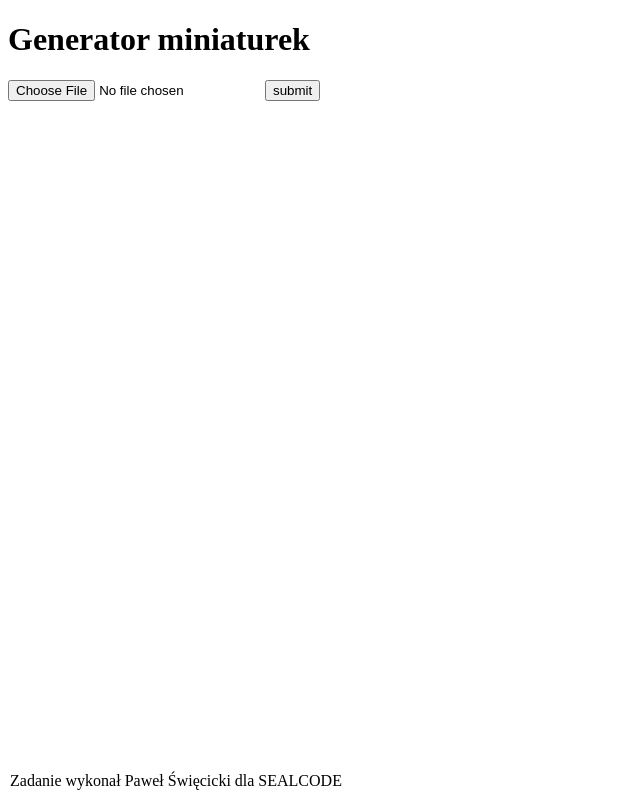
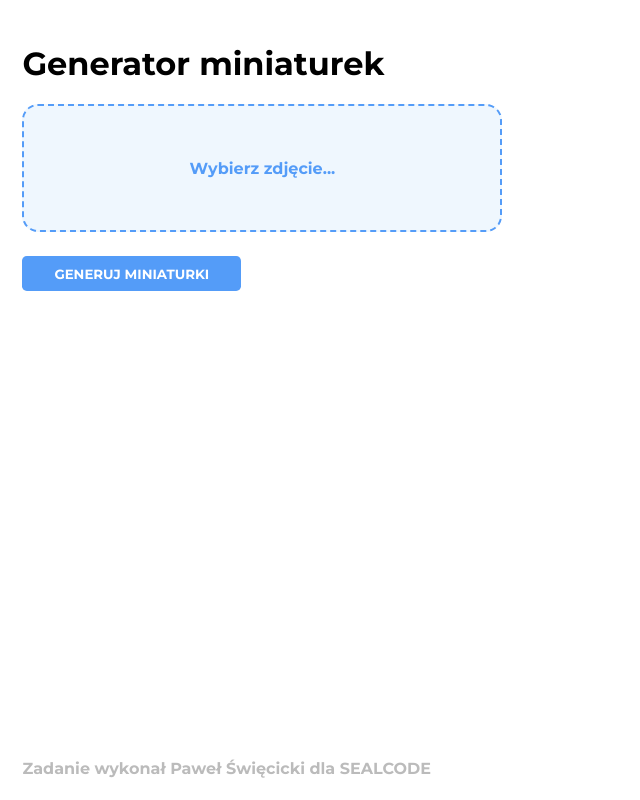
Before and after one commit to paul-swiecicki/sealcode-recruitment-task, a website: page views/index.html in a window 1280 px wide. Shown: the whole page, without its empty margins (0-640 px from the left). Drawn offline with Linux system fonts and the light colour scheme.

Commit message:
add css to index.html

```diff
--- a/public/index.css
+++ b/public/index.css
@@ -1,5 +1,69 @@
+@import url("https://fonts.googleapis.com/css2?family=Montserrat:wght@700&display=swap");
+
+* {
+  box-sizing: border-box;
+}
+
+body,
+button {
+  font-family: "Montserrat", sans-serif;
+}
+
+body {
+  margin: 0;
+  padding: 1.4rem;
+  width: 100vw;
+}
+
 footer {
   position: absolute;
-  bottom: 10px;
-  left: 10px;
+  bottom: 1.4rem;
+  color: #bbb;
 }
+
+.image-input-container {
+  position: relative;
+  height: 8rem;
+}
+
+.image-input {
+  opacity: 0;
+  position: absolute;
+  width: 100%;
+  height: 100%;
+  cursor: pointer;
+}
+
+.image-input__field {
+  display: flex;
+  justify-content: center;
+  align-items: center;
+  height: 8rem;
+  width: 100%;
+  color: #fff;
+  background: #eff7fe;
+  border-radius: 1rem;
+  border: 2px dashed #549cf8;
+  color: #549cf8;
+}
+
+.submit-btn {
+  cursor: pointer;
+  margin-top: 1.5rem;
+  border-radius: 0.3rem;
+  background: #549cf8;
+  color: white;
+  border: none;
+  padding: 0.6rem 2rem;
+  text-transform: uppercase;
+}
+
+.submit-btn:hover {
+  opacity: 0.9;
+}
+
+@media screen and (min-width: 600px) {
+  .image-input__field {
+    width: 30rem;
+  }
+}
--- a/views/index.html
+++ b/views/index.html
@@ -7,14 +7,39 @@
     <title>Generator miniaturek</title>
     <link rel="stylesheet" href="/index.css" type="text/css" />
   </head>
+  <script>
+    // Skrypt użyty jedynie w celu pokazania czy zdjęcie zostało już załadowane
+    window.onload = () => {
+      const fileInput = document.querySelector(".image-input");
+      const fileInputField = document.querySelector(".image-input__field");
+
+      fileInput.addEventListener("change", (e) => {
+        const files = fileInput.files;
+
+        if (files && files[0]) {
+          fileInputField.textContent = files[0].name;
+        }
+      });
+    };
+  </script>
   <body>
     <header><h1>Generator miniaturek</h1></header>
     <main>
       <form method="post" enctype="multipart/form-data" action="/upload">
-        <input type="file" name="image" id="image" required />
-        <button type="submit">submit</button>
+        <div class="image-input-container">
+          <input
+            class="image-input"
+            type="file"
+            name="image"
+            id="image"
+            required
+          />
+          <label for="image" class="image-input__field"
+            >Wybierz zdjęcie...</label
+          >
+        </div>
+        <button class="submit-btn" type="submit">Generuj miniaturki</button>
       </form>
-      <section class="image-processing-output"></section>
     </main>
     <footer>Zadanie wykonał Paweł Święcicki dla SEALCODE</footer>
   </body>
```
